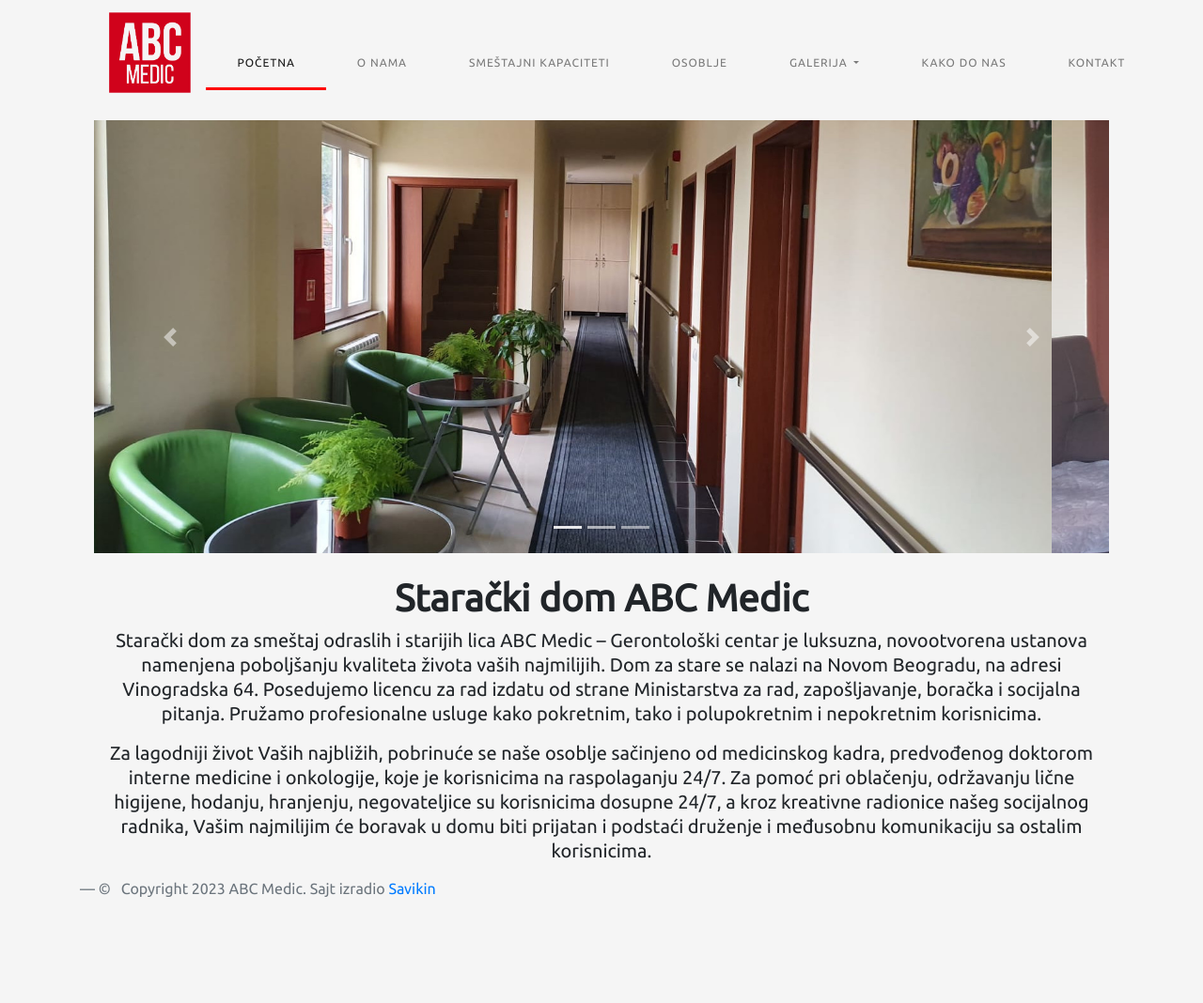
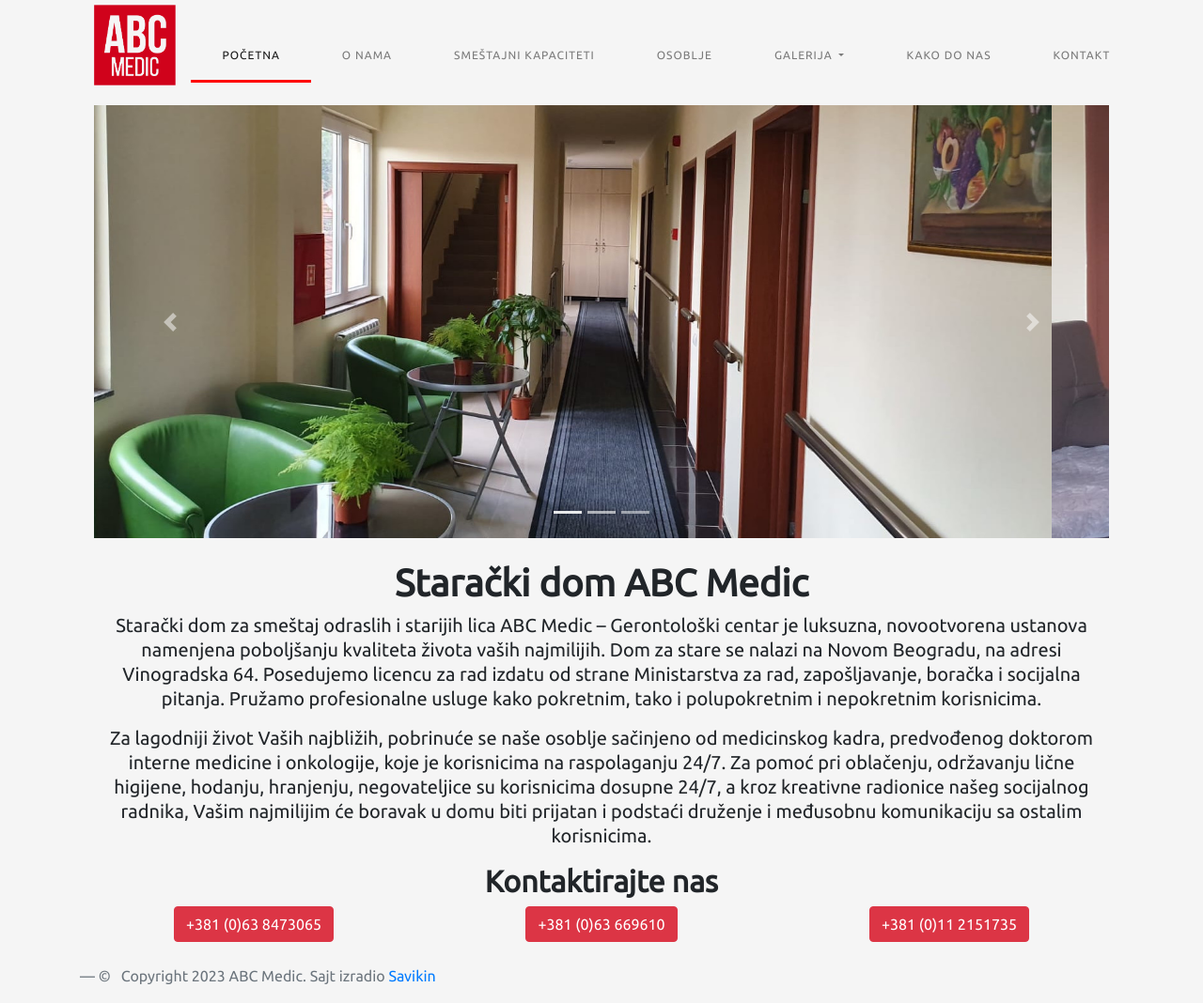
Before and after one commit to abcmedic/sajt, a plain HTML site: page index.html in a window 1280 px wide. Shown: the whole page at 94% size. Before the commit the page ends 975 px from the top, so only its background shows below. Drawn offline with Linux system fonts and the light colour scheme.

Commit message:
Added numbers to front page

```diff
--- a/css/main.css
+++ b/css/main.css
@@ -67,6 +67,27 @@ h1 {
     height: 2.5rem;
 }
 
+@media screen and (max-width: 410px) {
+	.footer {
+		position: relative !important;
+	}
+}
+
+
+
+
 b {
     font-weight: 600;
 }
+
+.navbar {
+	padding: 0;
+}
+
+.kontakt-dugmici .btn {
+	margin-bottom: 5px;
+}
+
+.kontakt-dugmici {
+	margin-bottom: 20px;
+}
--- a/index.html
+++ b/index.html
@@ -106,6 +106,19 @@
         <h1><b>Starački dom ABC Medic</b></h1>
         <p>Starački dom za smeštaj odraslih i starijih lica ABC Medic – Gerontološki centar je luksuzna, novootvorena ustanova namenjena poboljšanju kvaliteta života vaših najmilijih. Dom za stare se nalazi na Novom Beogradu, na adresi Vinogradska 64. Posedujemo licencu za rad izdatu od strane Ministarstva za rad, zapošljavanje, boračka i socijalna pitanja. Pružamo profesionalne usluge kako pokretnim, tako i polupokretnim i nepokretnim korisnicima.</p>
         <p>Za lagodniji život Vaših najbližih, pobrinuće se naše osoblje sačinjeno od medicinskog kadra, predvođenog doktorom interne medicine i onkologije, koje je korisnicima na raspolaganju 24/7. Za pomoć pri oblačenju, održavanju lične higijene, hodanju, hranjenju, negovateljice su korisnicima dosupne 24/7, a kroz kreativne radionice našeg socijalnog radnika, Vašim najmilijim će boravak u domu biti prijatan i podstaći druženje i međusobnu komunikaciju sa ostalim korisnicima.</p>
+
+		<h2><b>Kontaktirajte nas</b></h2>
+		<div class="row kontakt-dugmici">
+			<div class="col-sm">
+				<a href="tel:+381 63 8473065"><button type="button" class="btn btn-danger">+381 (0)63 8473065</button></a>
+			</div>
+			<div class="col-sm">
+				<a href="tel:+381 63 669610"><button type="button" class="btn btn-danger">+381 (0)63 669610</button></a>
+			</div>
+			<div class="col-sm">
+				<button type="button" class="btn btn-danger">+381 (0)11 2151735</button>
+			</div>
+		  </div>
     </div>
 
     </div>
```
Also changed, not shown: kontakt.html (+0 -2 lines).
